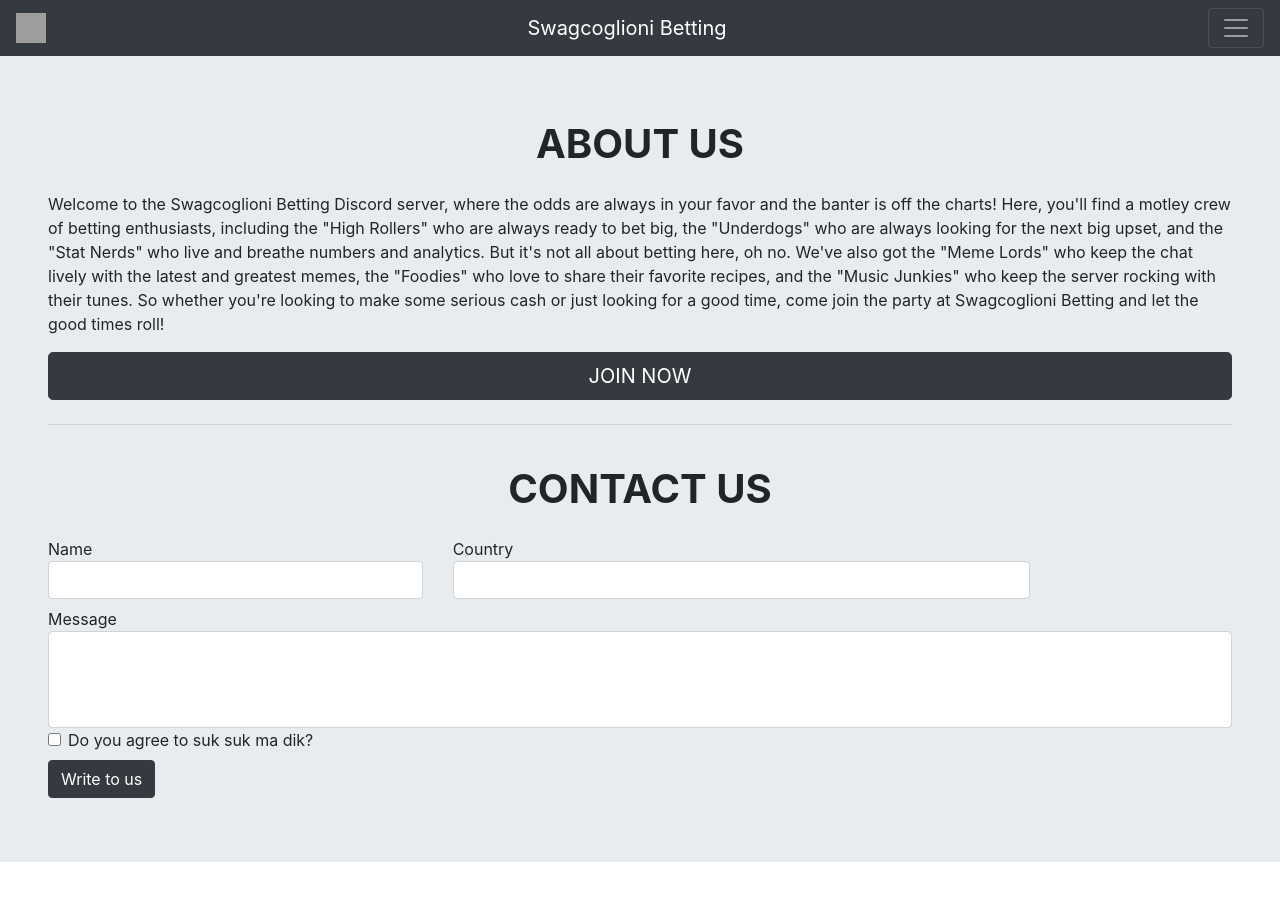
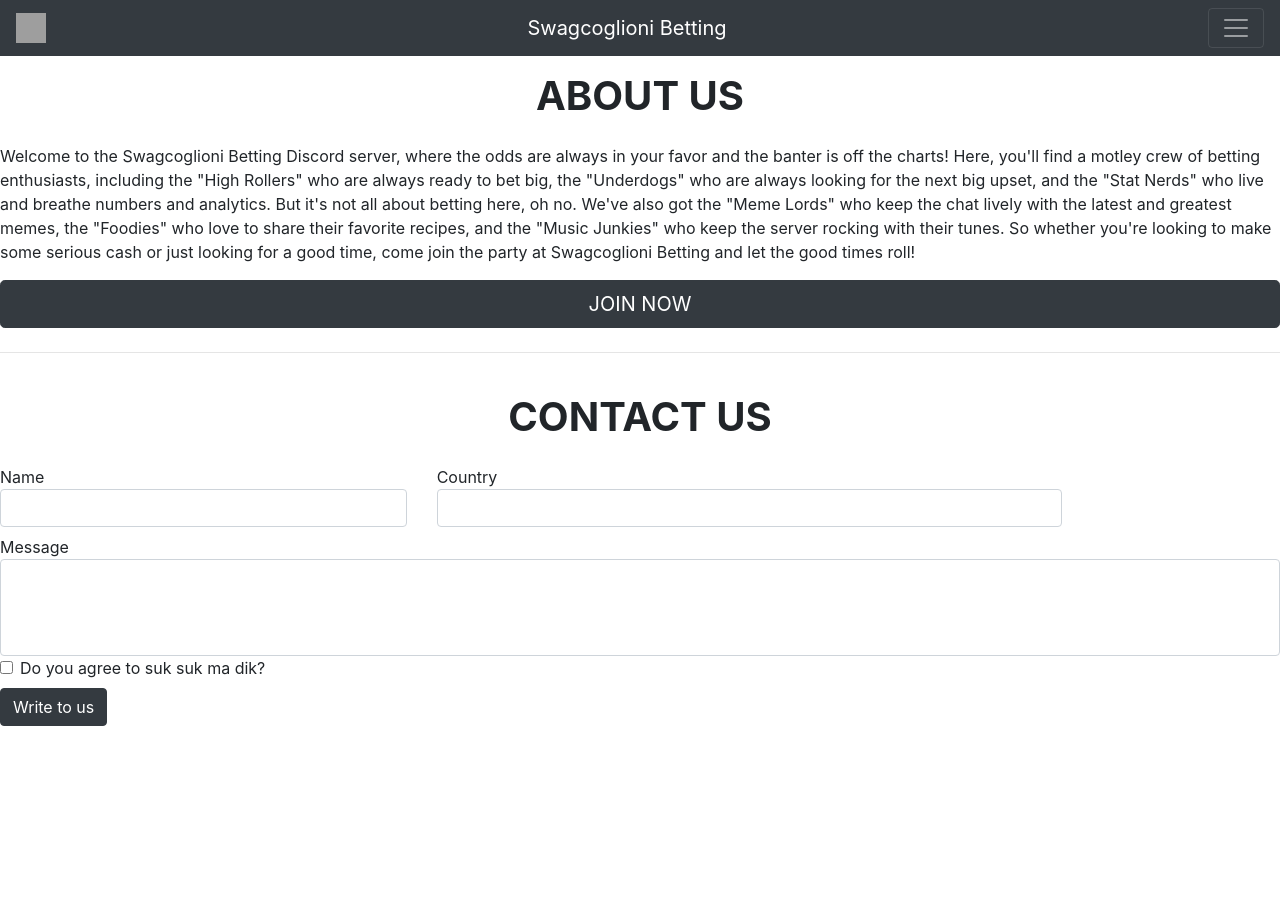
Before and after one commit to juanlepen/juanlepen.github.io, a Jekyll site: the page built from about.html, in a window 1280 px wide. Built offline with Jekyll 4.4.1, drawn with Linux system fonts in a browser that asks for light colours; nearby versions of some CDN libraries; grey boxes are pictures that could not be loaded.

Commit message:
Update about.html

```diff
--- a/about.html
+++ b/about.html
@@ -2,7 +2,6 @@
 layout: default
 title: About
 ---
-<div class="p-5" style="background-color:#e9ecef;">
  <h1 class="p-3 text-center"><strong>ABOUT US</strong></h1>
  <p>Welcome to the Swagcoglioni Betting Discord server, where the odds are always in your favor and the banter is off the charts!
   Here, you'll find a motley crew of betting enthusiasts, including the "High Rollers" who are always ready to bet big, the "Underdogs" who are always looking for the next big upset, and the "Stat Nerds" who live and breathe numbers and analytics.
@@ -38,7 +37,5 @@
     <button class="btn btn-dark" type="submit">Write to us</button>
   </div>
 </form>
-
-    </div>
     </body>
 </html>
```
